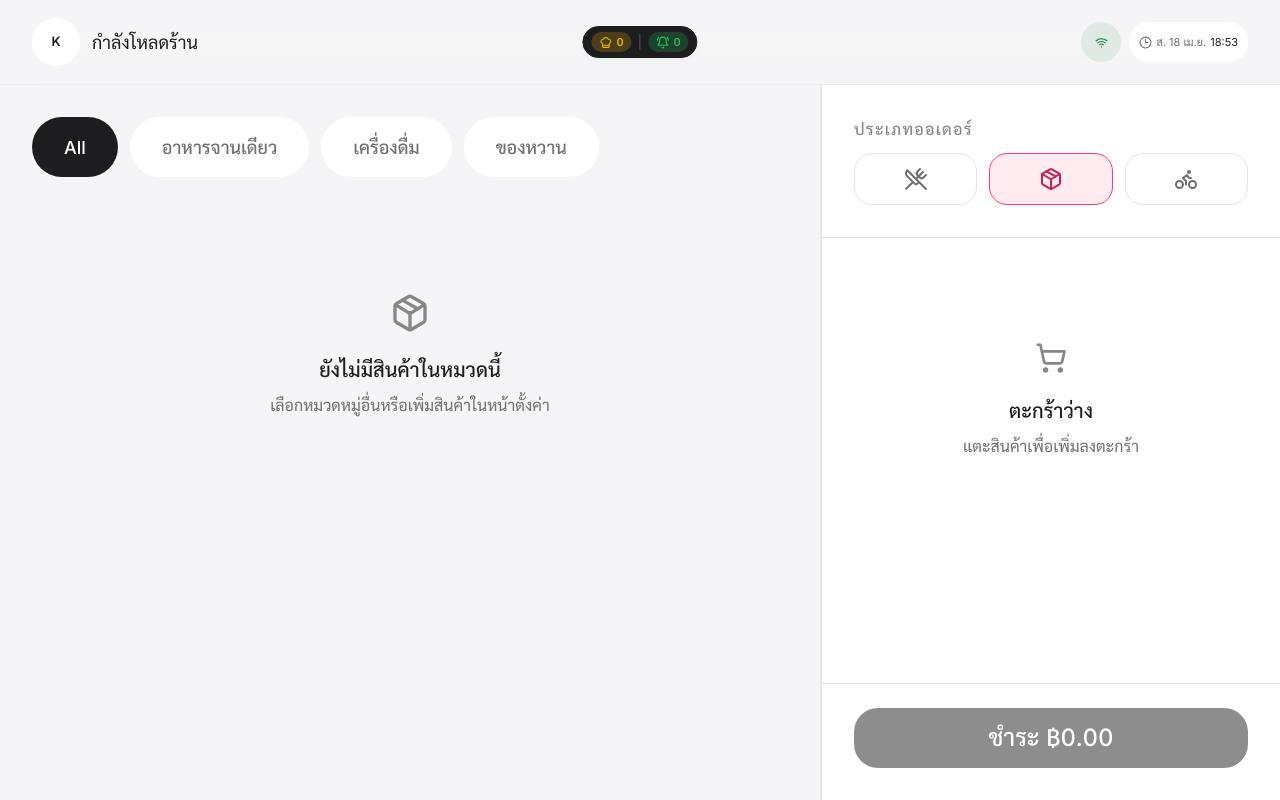
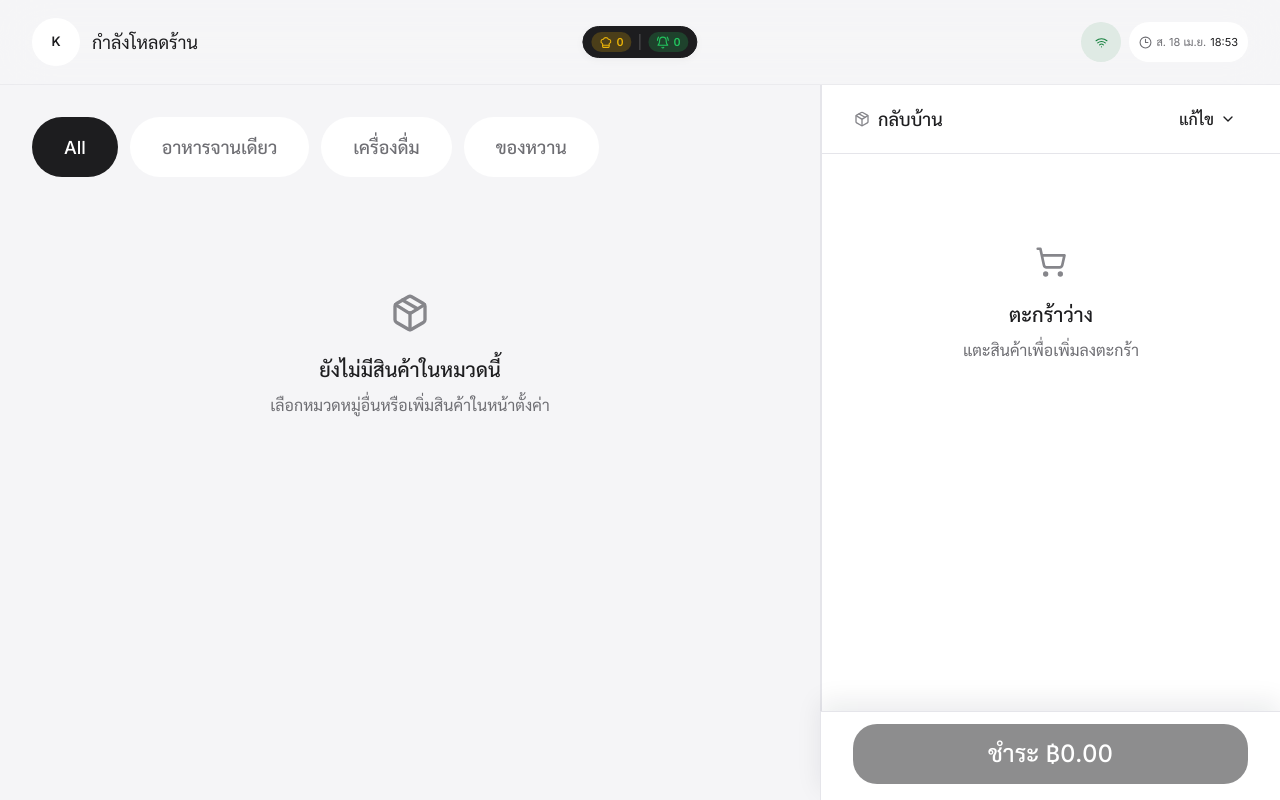
Before and after one commit to jarangit/kitchy-frontend, a React (Vite) app: page /store/1/pos in a window 1280 px wide. Built offline with nearby package versions, Linux system fonts and the light colour scheme; sample sign-in values are in the browser's storage.

Commit message:
refactor: enhance layout and styling for cart components and summary display

```diff
--- a/src/features/pos/components/cart-area.tsx
+++ b/src/features/pos/components/cart-area.tsx
@@ -3,6 +3,8 @@ import type { ICartItem } from "@/features/pos/types/pos.model";
 import type { OrderType } from "@/features/pos/types/pos.model";
 import {
   LuBike,
+  LuChevronDown,
+  LuChevronUp,
   LuKeyboard,
   LuPackage,
   LuShoppingCart,
@@ -100,6 +102,7 @@ const CartArea = ({
   const [quickNotes, setQuickNotes] = useState(defaultQuickNotes);
   const [isDeliveryKeypadOpen, setIsDeliveryKeypadOpen] = useState(false);
   const [isDeviceKeyboardEnabled, setIsDeviceKeyboardEnabled] = useState(false);
+  const [isConfigExpanded, setIsConfigExpanded] = useState(false);
   const deliveryOrderInputRef = useRef<HTMLInputElement | null>(null);
 
   const deliverySettingsKey = useMemo(
@@ -176,17 +179,53 @@ const CartArea = ({
     setIsDeliveryKeypadOpen((current) => !current);
   };
 
+  const ActiveOrderTypeIcon = ORDER_TYPE_ICONS[orderType];
+  const orderTypeLabel = t(ORDER_TYPE_LABEL_KEYS[orderType]);
+  const deliveryOrderNumberValue = deliveryOrderNumber.trim();
+  const summaryParts = [orderTypeLabel];
+
+  if (orderType === "DINE_IN") {
+    summaryParts.push(tableNumber ?? t("pos.cart.tableNotSelected"));
+  }
+
+  if (orderType === "DELIVERY") {
+    if (deliveryPlatform.trim().length > 0) {
+      summaryParts.push(deliveryPlatform.trim());
+    }
+    if (deliveryOrderNumberValue.length > 0) {
+      summaryParts.push(deliveryOrderNumberValue);
+    }
+  }
+
   return (
-    <div className="flex h-full w-full flex-col bg-card-bg border-l border-border">
-      {/* Scroll region */}
-      <div className="flex-1 overflow-y-auto">
-        {/* Order config */}
-         <div className="space-y-6 border-b border-border px-6 py-6">
+    <div className="flex h-full max-h-full w-full min-h-0 flex-col overflow-hidden border-l border-border bg-card-bg">
+      <div className="shrink-0 border-b border-border px-6 py-3">
+        <div className="flex items-center justify-between gap-3">
+          <div className="flex min-w-0 items-center gap-2 text-body font-medium text-text-primary">
+            <ActiveOrderTypeIcon className="h-4 w-4 shrink-0 text-text-tertiary" aria-hidden="true" />
+            <p className="truncate">{summaryParts.join(" • ")}</p>
+          </div>
+
+          <Button
+            type="button"
+            variant="ghost"
+            size="sm"
+            onClick={() => setIsConfigExpanded((current) => !current)}
+            aria-label={t("common.edit")}
+            title={t("common.edit")}
+            className="shrink-0"
+          >
+            <span>{t("common.edit")}</span>
+            {isConfigExpanded ? <LuChevronUp className="h-4 w-4" aria-hidden="true" /> : <LuChevronDown className="h-4 w-4" aria-hidden="true" />}
+          </Button>
+        </div>
+
+        {isConfigExpanded && (
+          <div className="mt-4 space-y-5">
             <div>
               <SectionLabel>{t("pos.cart.orderType")}</SectionLabel>
-             <div className="grid grid-cols-1 gap-3 sm:grid-cols-3">
-               {ORDER_TYPE_VALUES.map((value) => (
-                 (() => {
+              <div className="grid grid-cols-3 gap-3">
+                {ORDER_TYPE_VALUES.map((value) => {
                   const Icon = ORDER_TYPE_ICONS[value];
                   const label = t(ORDER_TYPE_LABEL_KEYS[value]);
 
@@ -203,20 +242,17 @@ const CartArea = ({
                       <span className="sr-only">{label}</span>
                     </SelectionChip>
                   );
-                 })()
-               ))}
+                })}
               </div>
             </div>
 
             {orderType === "DINE_IN" && (
-              <div className="flex flex-col gap-4 sm:flex-row sm:items-center sm:justify-between">
-               <div className="min-w-0">
+              <div className="flex items-center justify-between gap-3">
                 <div className="inline-flex min-w-0 items-center gap-2 text-body font-semibold text-text-primary">
                   <LuTableProperties className="h-4 w-4 shrink-0 text-text-tertiary" aria-hidden="true" />
                   <p className="truncate">{tableNumber ?? t("pos.cart.tableNotSelected")}</p>
                 </div>
-               </div>
-                <div className="flex flex-wrap items-center gap-3 sm:justify-end">
+                <div className="flex shrink-0 items-center gap-2">
                   {tableNumber && (
                     <Button
                       type="button"
@@ -230,6 +266,7 @@ const CartArea = ({
                     </Button>
                   )}
                   <Button
+                    type="button"
                     variant="secondary"
                     size="icon"
                     onClick={() => setIsTableDialogOpen(true)}
@@ -246,7 +283,7 @@ const CartArea = ({
               <div className="space-y-5">
                 <div>
                   <SectionLabel>{t("pos.cart.deliveryPlatform")}</SectionLabel>
-                 <div className="grid grid-cols-1 gap-3 sm:grid-cols-2">
+                  <div className="grid grid-cols-2 gap-3">
                     {deliveryPlatforms.map((platform) => (
                       <SelectionChip
                         key={platform}
@@ -314,9 +351,10 @@ const CartArea = ({
               </div>
             )}
           </div>
+        )}
+      </div>
 
-        {/* Items */}
-         <div className="px-6 pt-5 pb-3">
+      <div className="min-h-0 flex-1 overflow-y-auto px-6 pb-28 pt-3">
         {items.length === 0 ? (
           <EmptyState
             icon={<LuShoppingCart size={32} />}
@@ -338,10 +376,8 @@ const CartArea = ({
           </div>
         )}
       </div>
-      </div>
 
-      {/* Summary + Pay */}
-      <div className="space-y-5 border-t border-border bg-card-bg px-6 pb-6 pt-5">
+      <div className="z-10 shrink-0 space-y-3 border-t border-border bg-card-bg px-6 pb-4 pt-3 shadow-[0_-10px_24px_rgba(15,23,42,0.08)] md:fixed md:bottom-0 md:right-0 md:w-[var(--pos-cart-width)] md:max-w-[var(--pos-cart-width)] md:min-w-[var(--pos-cart-width)] md:border-l md:border-border">
         {items.length > 0 && <CartSummary subtotal={subtotal} totalItems={totalItems} />}
         <Button
           onClick={onPay}
--- a/src/features/pos/pages/pos-home.tsx
+++ b/src/features/pos/pages/pos-home.tsx
@@ -1,4 +1,4 @@
-import { useMemo, useState, useCallback } from "react";
+import { useMemo, useState, type CSSProperties } from "react";
 import { useProductService } from "@/features/product/hooks/useProductService";
 import { useCategoryService } from "@/features/category/hooks/useCategoryService";
 import { useCartContext } from "@/features/pos/context/cart-hooks";
@@ -7,11 +7,12 @@ import ProductGrid from "@/features/pos/components/product-grid";
 import CartArea from "@/features/pos/components/cart-area";
 import PosPaymentOverlay from "@/features/pos/components/pos-payment-overlay";
 import { PosCoachOverlay } from "@/features/onboarding/components/pos-coach-overlay";
-import { Button } from "@/shared/components/ui/button";
 import { SkeletonCard } from "@/shared/components/ui/skeleton";
-import { LuX } from "react-icons/lu";
 
 const PosHomePage = () => {
+  const cartRailStyle = {
+    "--pos-cart-width": "460px",
+  } as CSSProperties;
   const [selectedCategory, setSelectedCategory] = useState("ALL");
 
   const {
@@ -23,10 +24,7 @@ const PosHomePage = () => {
   const { categoriesQuery } = useCategoryService();
   const cart = useCartContext();
 
-  const [isCartOpen, setIsCartOpen] = useState(false);
   const [isPaymentOpen, setIsPaymentOpen] = useState(false);
-
-  const closeCart = useCallback(() => setIsCartOpen(false), []);
 
   const categories = useMemo(
     () =>
@@ -55,14 +53,13 @@ const PosHomePage = () => {
     selectedCategory === "ALL" ? productsQueryLoading : productsByCategoryLoading;
 
   const handlePay = () => {
-    setIsCartOpen(false);
     setIsPaymentOpen(true);
   };
 
   return (
-    <div className="flex h-full flex-col">
+    <div className="flex h-full min-h-0 flex-col">
       {/* Main content */}
-      <div className="flex flex-1 overflow-hidden">
+      <div className="flex min-h-0 flex-1 overflow-hidden">
         {/* Product area */}
         <div className="flex min-w-0 flex-1 flex-col overflow-hidden px-6 py-6">
           <CategoryTabs
@@ -73,7 +70,7 @@ const PosHomePage = () => {
 
           <div className="mt-5 flex-1 overflow-y-auto">
             {isProductsLoading ? (
-              <div className="grid grid-cols-2 gap-4 sm:grid-cols-3 lg:grid-cols-4 xl:grid-cols-5">
+              <div className="grid grid-cols-2 gap-4 lg:grid-cols-3 xl:grid-cols-4 2xl:grid-cols-5">
                 {Array.from({ length: 10 }).map((_, i) => (
                   <SkeletonCard key={i} className="min-h-[140px]" />
                 ))}
@@ -96,8 +93,11 @@ const PosHomePage = () => {
           </div>
         </div>
 
-        {/* Desktop cart — always visible on lg+ */}
-        <div className="hidden w-[460px] shrink-0 border-l border-card-border lg:flex">
+        {/* iPad-first cart rail */}
+        <div
+          className="hidden min-h-0 w-[var(--pos-cart-width)] shrink-0 border-l border-card-border md:flex"
+          style={cartRailStyle}
+        >
           <CartArea
             items={cart.items}
             subtotal={cart.subtotal}
@@ -117,56 +117,6 @@ const PosHomePage = () => {
         </div>
       </div>
 
-      {/* Tablet / mobile cart overlay */}
-      {isCartOpen && (
-        <div className="fixed inset-0 z-50 lg:hidden">
-          {/* Backdrop */}
-          <div
-            className="absolute inset-0 bg-dialog-overlay transition-opacity duration-[var(--motion-normal)]"
-            onClick={closeCart}
-          />
-
-          {/* Slide-in panel */}
-          <div className="animate-slide-in-right absolute top-0 right-0 bottom-0 w-full max-w-[460px] border-l border-card-border bg-card-bg">
-            {/* Close button */}
-            <div className="flex items-center justify-between border-b border-card-border px-5 py-4">
-              <span className="text-title text-text-primary">
-                Cart
-              </span>
-                <Button
-                  type="button"
-                  variant="ghost"
-                  size="icon"
-                  onClick={closeCart}
-                  className="h-12 w-12"
-                >
-                <LuX size={20} />
-              </Button>
-            </div>
-
-            {/* Cart content */}
-            <div className="h-[calc(100%-60px)]">
-              <CartArea
-                items={cart.items}
-                subtotal={cart.subtotal}
-                onUpdateQuantity={cart.updateQuantity}
-                onRemoveItem={cart.removeItem}
-                onUpdateItemNote={cart.setItemNote}
-                onPay={handlePay}
-                orderType={cart.orderType}
-                tableNumber={cart.tableNumber}
-                deliveryPlatform={cart.deliveryPlatform}
-                deliveryOrderNumber={cart.deliveryOrderNumber}
-                onOrderTypeChange={cart.setOrderType}
-                onTableNumberChange={cart.setTableNumber}
-                onDeliveryPlatformChange={cart.setDeliveryPlatform}
-                onDeliveryOrderNumberChange={cart.setDeliveryOrderNumber}
-              />
-            </div>
-          </div>
-        </div>
-      )}
-
       <PosPaymentOverlay
         open={isPaymentOpen}
         onClose={() => setIsPaymentOpen(false)}
--- a/src/shared/components/layout/layout.tsx
+++ b/src/shared/components/layout/layout.tsx
@@ -16,9 +16,9 @@ const Layout = ({ children, noPadding, hideSidebar }: Props) => {
   return (
     <div className="flex min-h-screen bg-bg text-text-primary">
       {!hideSidebar && <Sidebar />}
-      <div className={cn("flex min-h-screen flex-grow flex-col transition-all duration-300", !hideSidebar && "ml-sidebar-width")}>
+      <div className={cn("flex min-h-screen min-w-0 flex-grow flex-col transition-all duration-300", !hideSidebar && "ml-sidebar-width")}>
         <AppBar />
-        <main className={cn("flex flex-1 flex-col", !noPadding && "px-4 py-4 lg:px-6 lg:py-5 xl:px-7 xl:py-6")}>{children}</main>
+        <main className={cn("flex min-h-0 flex-1 flex-col", !noPadding && "px-4 py-4 lg:px-6 lg:py-5 xl:px-7 xl:py-6")}>{children}</main>
       </div>
     </div>
   );
```
Also changed, not shown: src/features/pos/components/cart-item.tsx (+13 -13 lines), src/features/pos/components/cart-summary.tsx (+4 -4 lines). Lines whose indentation alone changed are shown as unchanged.
